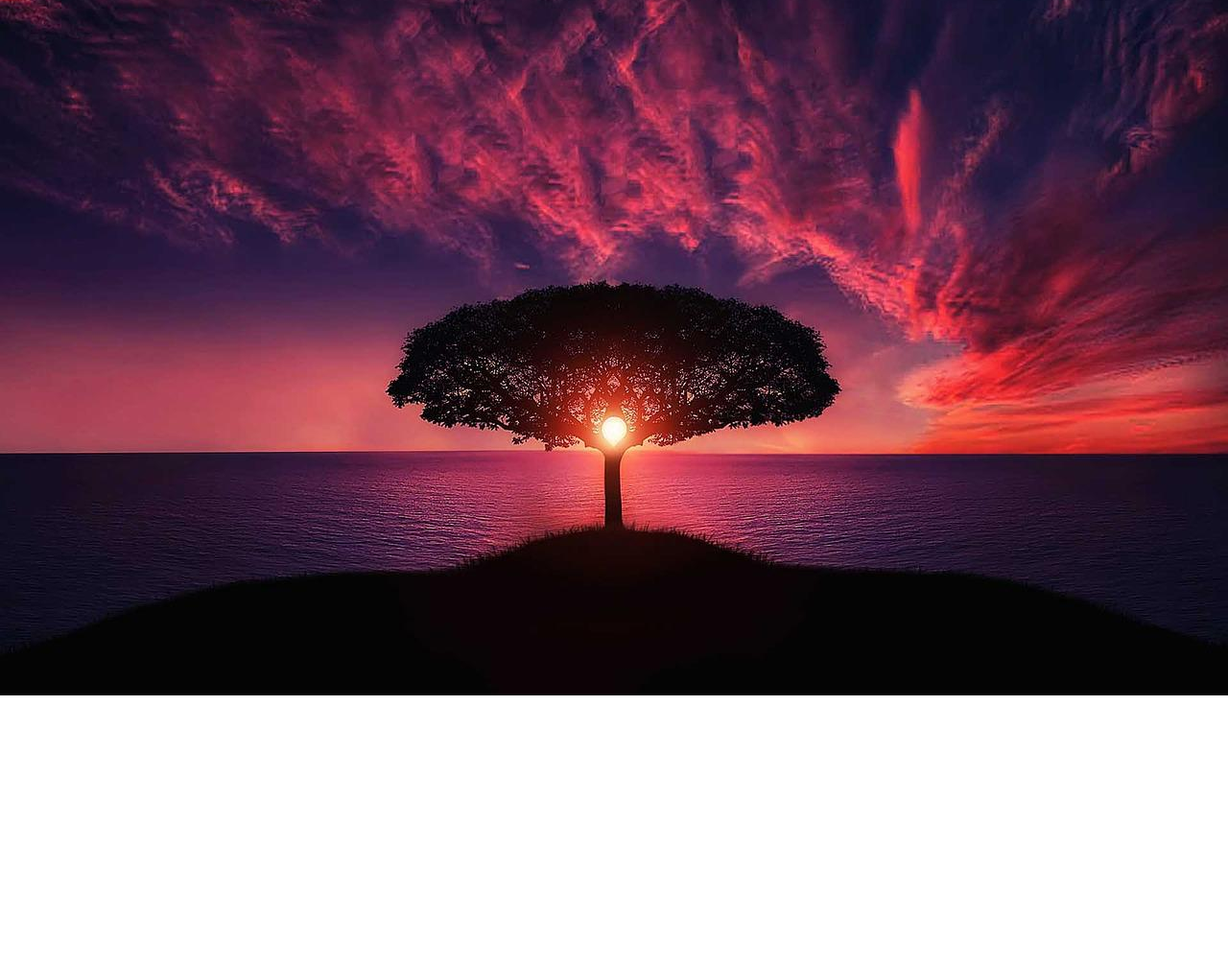
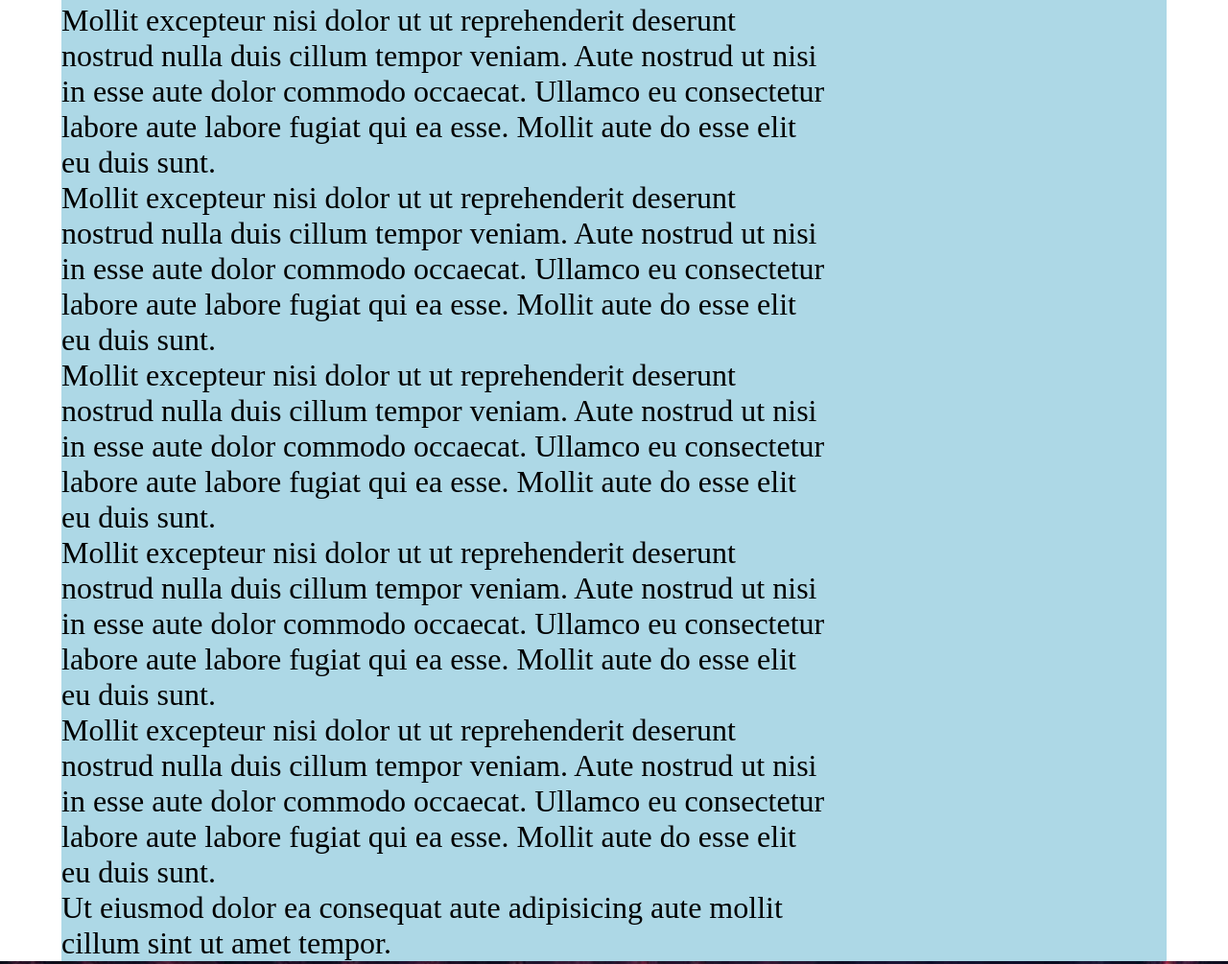
Before and after one commit to dattaaniket7/css-units, a plain HTML site: page index.html in a window 1280 px wide. Shown: the part 256-1261 px from the top of the page at 96% size. Before the commit the page ends 985 px from the top, so only its background shows below. Drawn offline with Linux system fonts and the light colour scheme.

Commit message:
vh&min-height

```diff
--- a/index.html
+++ b/index.html
@@ -10,11 +10,38 @@
 
 <body>
     <div>
+        <h1>Wlcome to my page!</h1>
         <p>Mollit excepteur nisi dolor ut ut reprehenderit deserunt nostrud nulla duis cillum tempor veniam. Aute
             nostrud ut
             nisi in esse aute dolor commodo occaecat. Ullamco eu consectetur labore aute labore fugiat qui ea esse.
             Mollit
             aute do esse elit eu duis sunt.</p>
+        <p>Mollit excepteur nisi dolor ut ut reprehenderit deserunt nostrud nulla duis cillum tempor veniam. Aute
+            nostrud ut
+            nisi in esse aute dolor commodo occaecat. Ullamco eu consectetur labore aute labore fugiat qui ea esse.
+            Mollit
+            aute do esse elit eu duis sunt.</p>
+        <p>Mollit excepteur nisi dolor ut ut reprehenderit deserunt nostrud nulla duis cillum tempor veniam. Aute
+            nostrud ut
+            nisi in esse aute dolor commodo occaecat. Ullamco eu consectetur labore aute labore fugiat qui ea esse.
+            Mollit
+            aute do esse elit eu duis sunt.</p>
+        <p>Mollit excepteur nisi dolor ut ut reprehenderit deserunt nostrud nulla duis cillum tempor veniam. Aute
+            nostrud ut
+            nisi in esse aute dolor commodo occaecat. Ullamco eu consectetur labore aute labore fugiat qui ea esse.
+            Mollit
+            aute do esse elit eu duis sunt.</p>
+        <p>Mollit excepteur nisi dolor ut ut reprehenderit deserunt nostrud nulla duis cillum tempor veniam. Aute
+            nostrud ut
+            nisi in esse aute dolor commodo occaecat. Ullamco eu consectetur labore aute labore fugiat qui ea esse.
+            Mollit
+            aute do esse elit eu duis sunt.</p>
+        <p>Mollit excepteur nisi dolor ut ut reprehenderit deserunt nostrud nulla duis cillum tempor veniam. Aute
+            nostrud ut
+            nisi in esse aute dolor commodo occaecat. Ullamco eu consectetur labore aute labore fugiat qui ea esse.
+            Mollit
+            aute do esse elit eu duis sunt.</p>
+        <p>Ut eiusmod dolor ea consequat aute adipisicing aute mollit cillum sint ut amet tempor.</p>
 
         <!-- <p class="px">Hi, I am using Pixels 😉</p>
         <p class="px">Hi, I am using Pixels 😉</p>
--- a/style.css
+++ b/style.css
@@ -7,6 +7,8 @@
 div {
     font-size: 2rem;
     margin: 0% 5%;
+    min-height: 100vh;
+    background-color: lightblue;
 }
 
 p {
```
